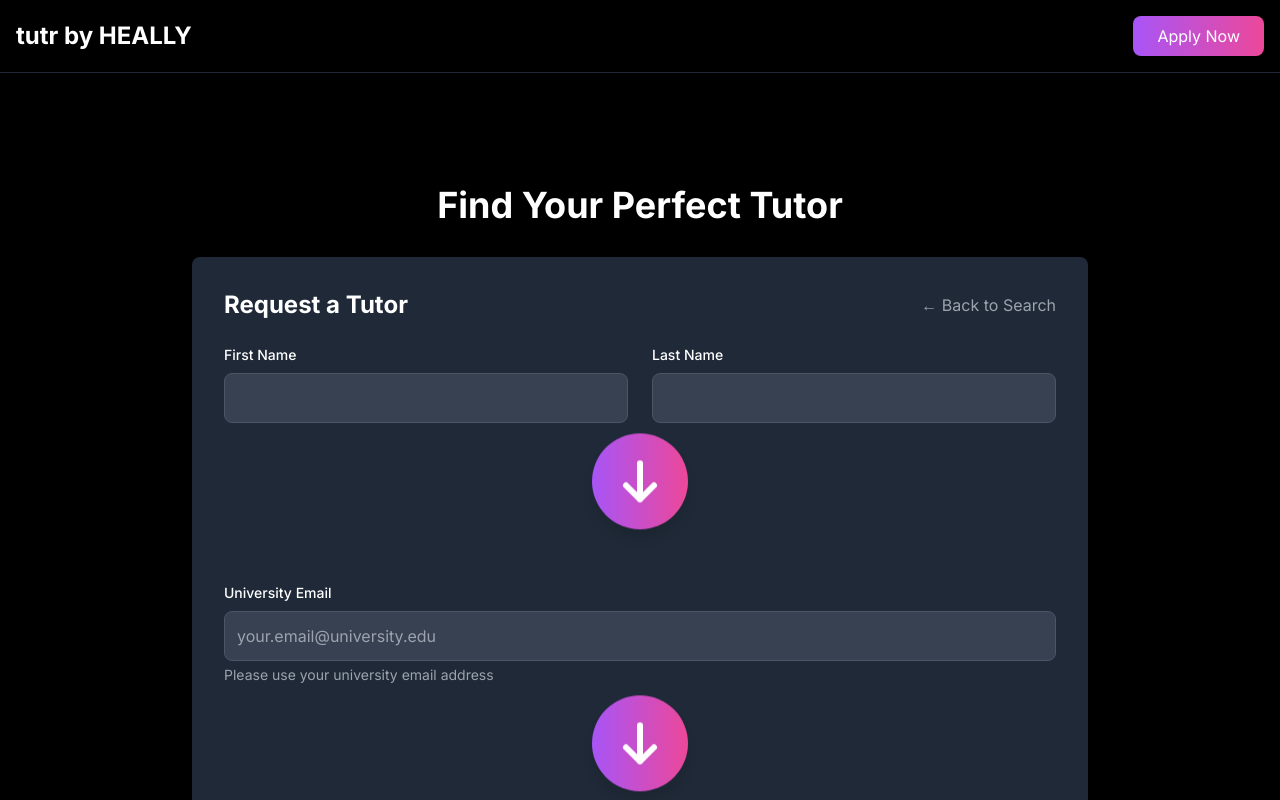
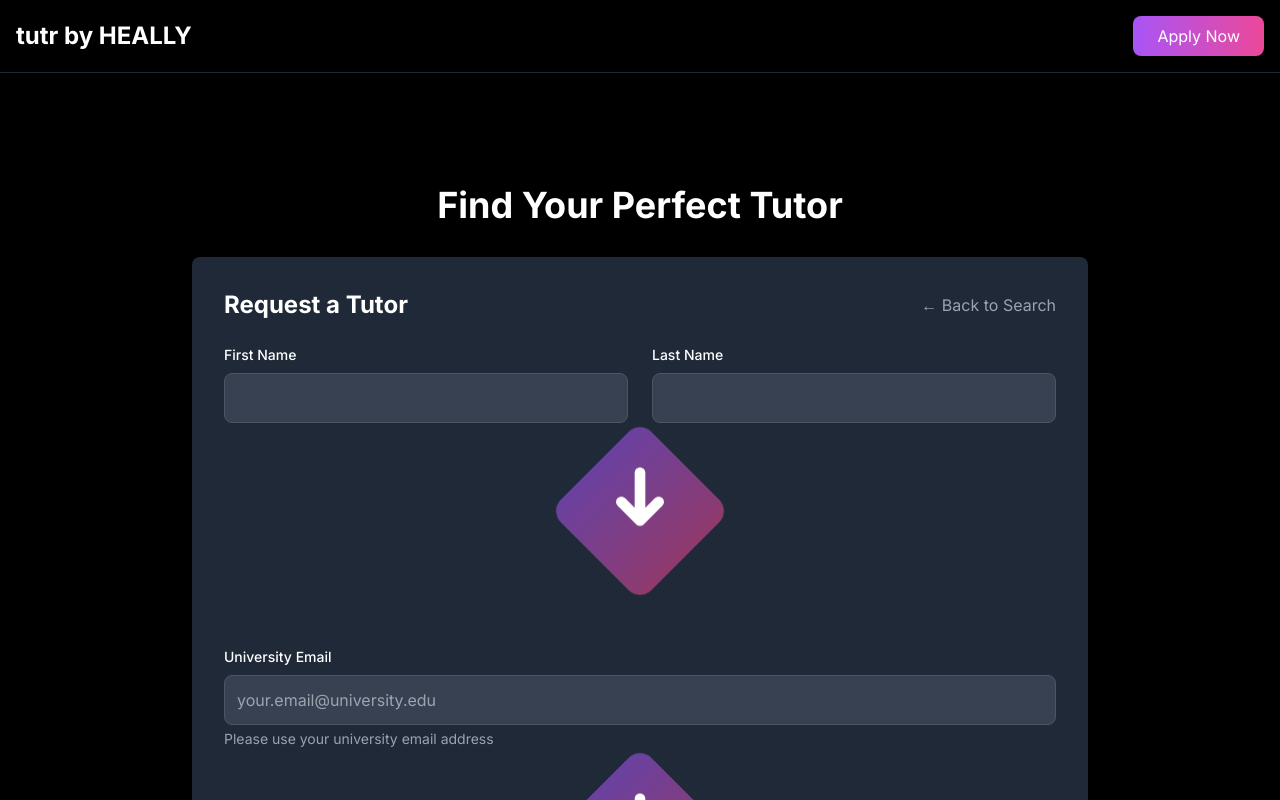
Before and after one commit to jothelearningguy/collabor8, a Next.js app: page /tutors in a window 1280 px wide. Both pictures are taken after a click on the button "Request a Tutor". Shown: the top 800 px of the page. Built offline with nearby package versions, Linux system fonts and the light colour scheme.

Commit message:
Enhance gradient arrows with better visibility and animations

```diff
--- a/src/app/tutors/page.tsx
+++ b/src/app/tutors/page.tsx
@@ -48,15 +48,17 @@ const tutors = [
 ];
 
 const GradientArrow = () => (
-  <div className="flex justify-center my-8">
-    <div className="w-24 h-24 bg-gradient-to-r from-purple-500 to-pink-500 rounded-full flex items-center justify-center shadow-lg transform hover:scale-110 transition-transform duration-200 cursor-pointer animate-bounce">
+  <div className="flex justify-center py-6">
+    <div className="relative w-32 h-32">
+      <div className="absolute inset-0 bg-gradient-to-r from-purple-500 to-pink-500 rounded-2xl transform rotate-45 animate-pulse"></div>
+      <div className="absolute inset-0 flex items-center justify-center">
         <svg
           xmlns="http://www.w3.org/2000/svg"
-        className="h-12 w-12 text-white"
+          className="h-16 w-16 text-white animate-bounce"
           fill="none"
           viewBox="0 0 24 24"
           stroke="currentColor"
-        strokeWidth={3}
+          strokeWidth={4}
         >
           <path
             strokeLinecap="round"
@@ -64,6 +66,7 @@ const GradientArrow = () => (
             d="M19 14l-7 7m0 0l-7-7m7 7V3"
           />
         </svg>
+      </div>
     </div>
   </div>
 );
@@ -190,7 +193,8 @@ export default function TutorsPage() {
                   <p className="text-gray-300">We'll be in touch with you soon.</p>
                 </div>
               ) : (
-                <form onSubmit={handleSubmit} className="space-y-8">
+                <form onSubmit={handleSubmit} className="space-y-12">
+                  <div>
                     <div className="grid grid-cols-1 md:grid-cols-2 gap-6">
                       <div>
                         <label className="block text-sm font-medium mb-2">First Name</label>
@@ -211,8 +215,8 @@ export default function TutorsPage() {
                         />
                       </div>
                     </div>
-
                     <GradientArrow />
+                  </div>
 
                   <div>
                     <label className="block text-sm font-medium mb-2">University Email</label>
@@ -224,9 +228,8 @@ export default function TutorsPage() {
                       required
                     />
                     <p className="mt-1 text-sm text-gray-400">Please use your university email address</p>
+                    <GradientArrow />
                   </div>
-
-                  <GradientArrow />
 
                   <div>
                     <label className="block text-sm font-medium mb-2">Subject</label>
@@ -244,9 +247,8 @@ export default function TutorsPage() {
                       <option value="economics">Economics</option>
                       <option value="statistics">Statistics</option>
                     </select>
+                    <GradientArrow />
                   </div>
-
-                  <GradientArrow />
 
                   <div>
                     <label className="block text-sm font-medium mb-2">Specific Topic/Concept</label>
@@ -257,9 +259,8 @@ export default function TutorsPage() {
                       placeholder="e.g., Derivatives, Thermodynamics, etc."
                       required
                     />
+                    <GradientArrow />
                   </div>
-
-                  <GradientArrow />
 
                   <div>
                     <label className="block text-sm font-medium mb-2">Additional Details</label>
@@ -268,9 +269,8 @@ export default function TutorsPage() {
                       className="w-full p-3 bg-gray-700 border border-gray-600 rounded-lg text-white h-32"
                       placeholder="Describe what you need help with and any specific requirements..."
                     />
+                    <GradientArrow />
                   </div>
-
-                  <GradientArrow />
 
                   <button
                     type="submit"
```
Lines whose indentation alone changed are shown as unchanged.
